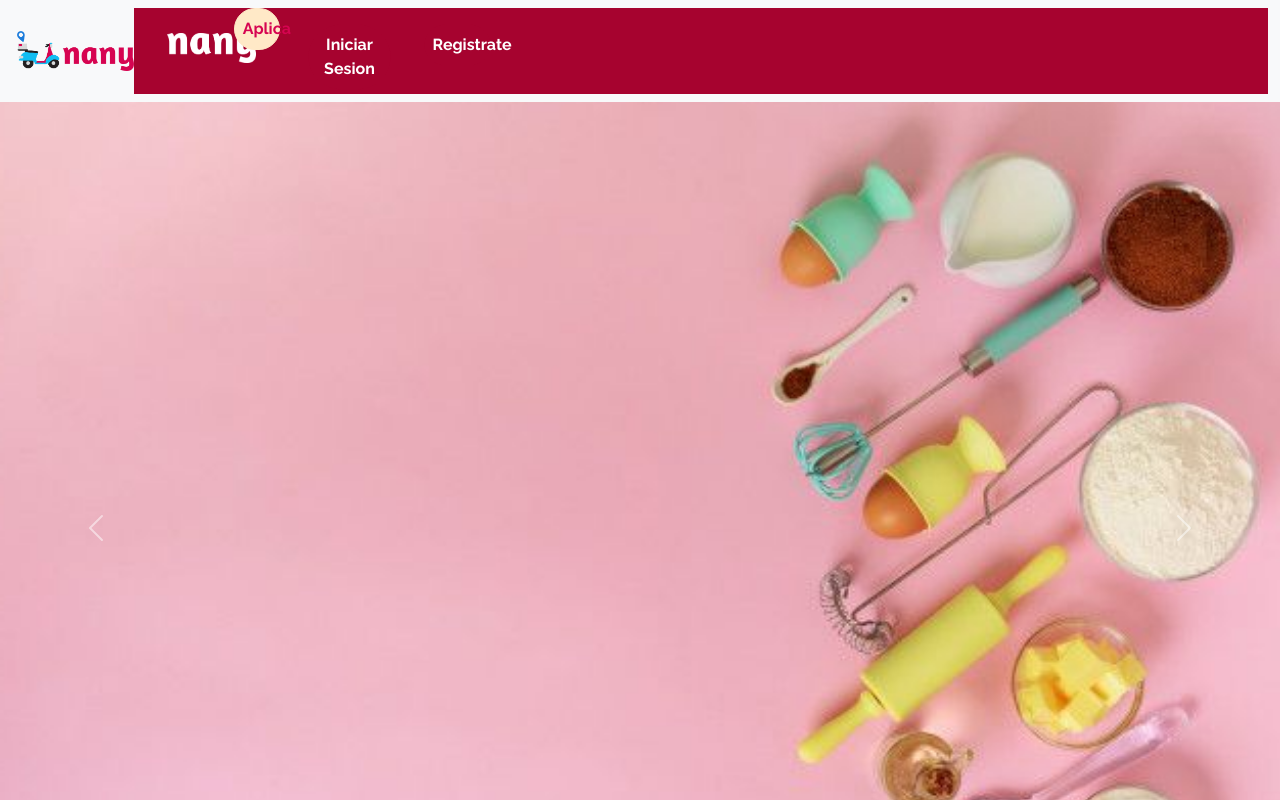
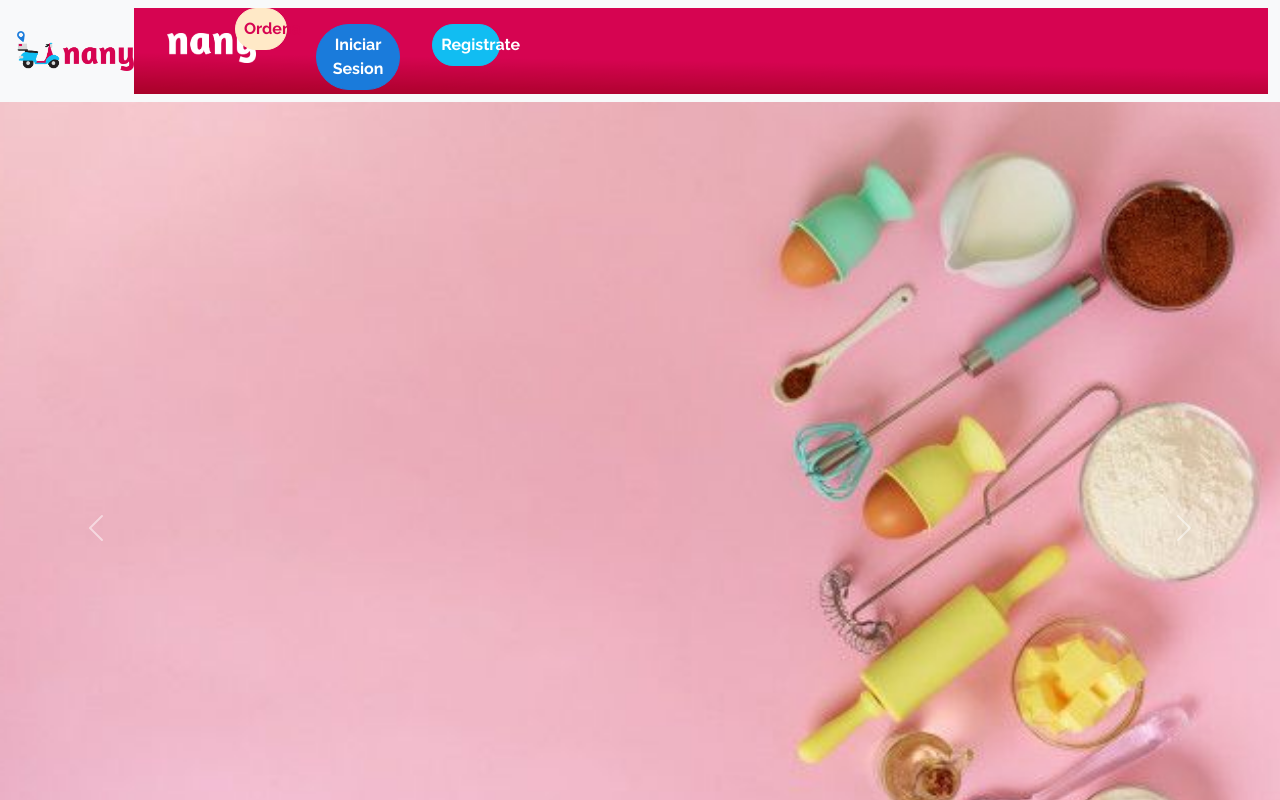
Before and after one commit to IS-912-Project-Nany/Nany-Web-Client, an Angular app: page / in a window 1280 px wide. Shown: the top 800 px of the page. Built offline with nearby package versions, Linux system fonts and the light colour scheme.

Commit message:
[FIX] Navbar Styles

```diff
--- a/src/app/navbar/navbar.component.html
+++ b/src/app/navbar/navbar.component.html
@@ -11,7 +11,7 @@
             <hr>
           </li>
           <li class="nav-item">
-            <button type="button" class="nav-link btn btn-light" id="btn-1">Aplica</button>
+            <button type="button" class="nav-link btn btn-light" id="btn-1">Ordena</button>
           </li>
           <li class="nav-item">
             <button type="button" class="nav-link btn btn-light mt-3" id="btn-2">Iniciar Sesion</button>
--- a/src/app/navbar/navbar.component.sass
+++ b/src/app/navbar/navbar.component.sass
@@ -24,7 +24,8 @@ hr
     margin-left: 37%
 
 #navbarContent
-    background-color: $color-pink2
+    background: linear-gradient(0.85deg, rgba(166, 3, 47, 0.6) 0.75%, rgba(255, 255, 255, 0) 40.4%, rgba(255, 255, 255, 0) 51.34%), #D60451
+    background-blend-mode: multiply, normal
 
 #btn-1
     border-radius: 40px
@@ -34,12 +35,12 @@ hr
 
 #btn-2
     border-radius: 40px
-    background-color: $color-pink2
-    border-color: $color-pink2
+    background-color: $color-blue2
+    border-color: $color-blue2
     color: #FFF
 
 #btn-3
     border-radius: 40px
-    background-color: $color-pink2
-    border-color: $color-pink2
+    background-color: $color-blue1
+    border-color: $color-blue1
     color: #FFF
```
